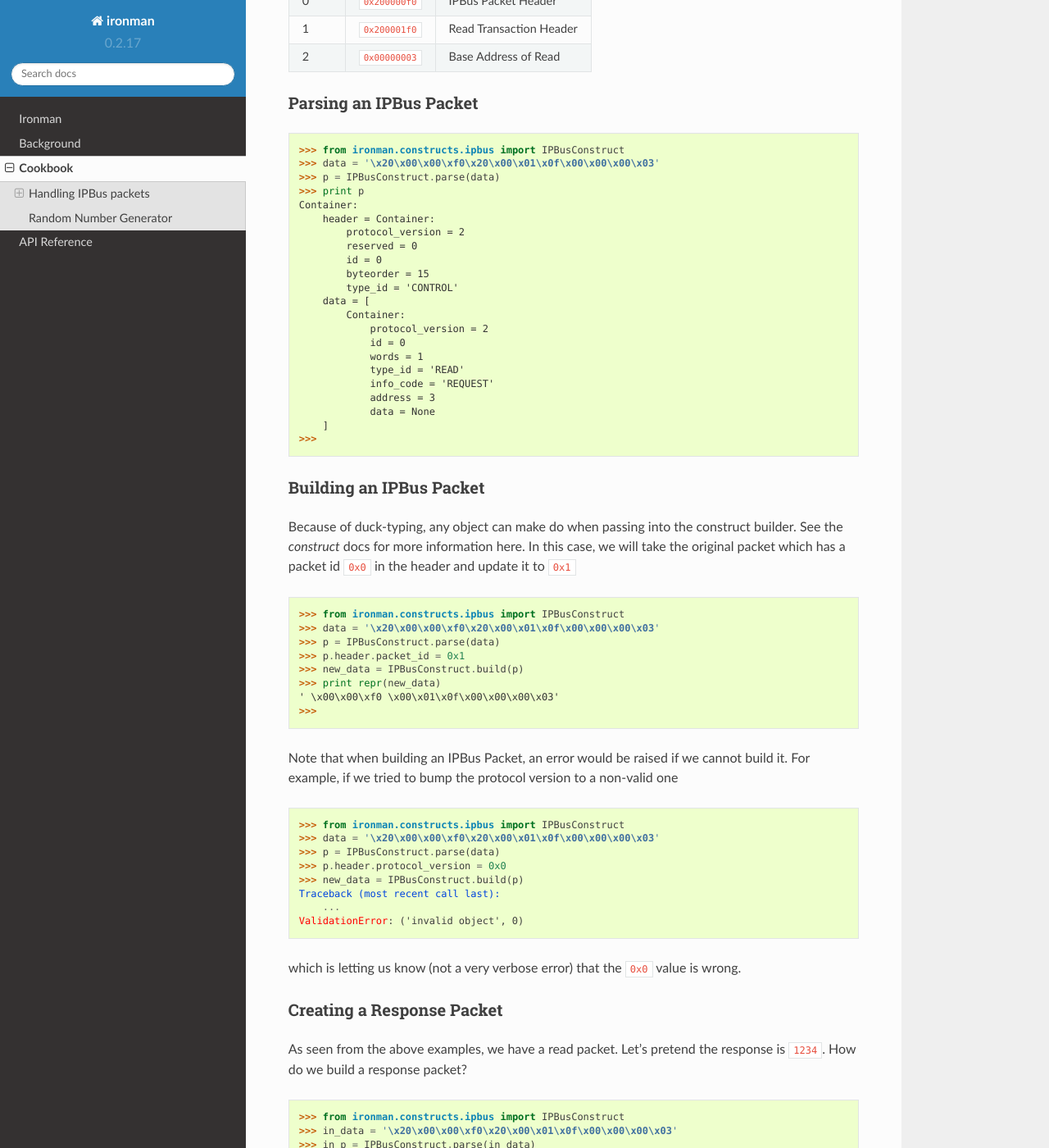
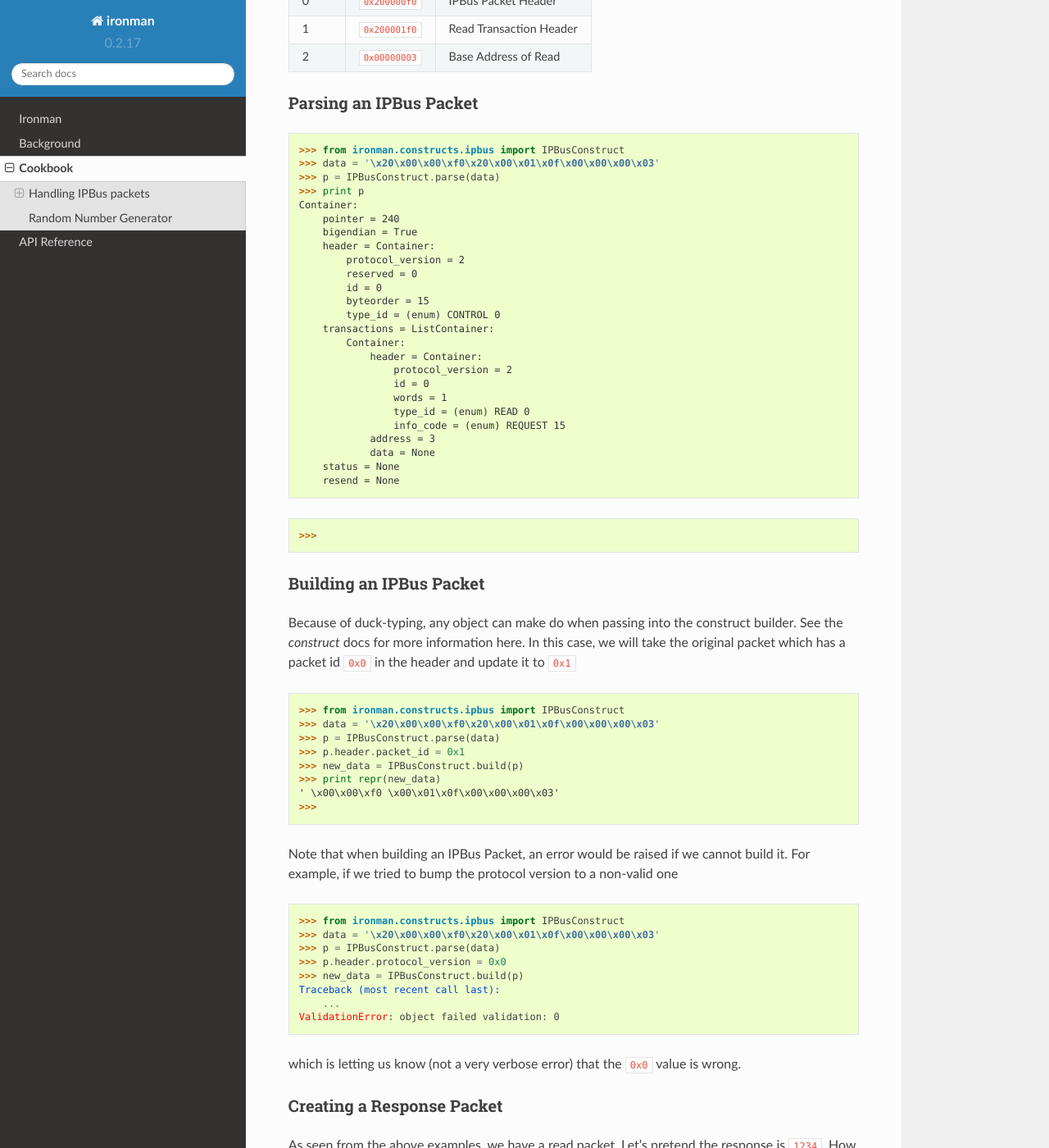
Before and after one commit to kratsg/ironman, a Sphinx documentation site: the page built from docs/cookbook.rst, in a window 1280 px wide and 1400 px high, scrolled down 573 px. Shown: the whole window at 82% size. Built offline with Sphinx 7.4.7 and the Read the Docs theme 2.0.0, drawn with Linux system fonts in a browser that asks for light colours; some of the changed text lies outside the part shown.

Commit message:
update cookbook recipe

```diff
--- a/docs/cookbook.rst
+++ b/docs/cookbook.rst
@@ -33,22 +33,27 @@ Parsing an IPBus Packet
 >>> p = IPBusConstruct.parse(data)
 >>> print p
 Container:
+    pointer = 240
+    bigendian = True
     header = Container:
         protocol_version = 2
         reserved = 0
         id = 0
         byteorder = 15
-        type_id = 'CONTROL'
-    data = [
+        type_id = (enum) CONTROL 0
+    transactions = ListContainer:
         Container:
-            protocol_version = 2
-            id = 0
-            words = 1
-            type_id = 'READ'
-            info_code = 'REQUEST'
+            header = Container:
+                protocol_version = 2
+                id = 0
+                words = 1
+                type_id = (enum) READ 0
+                info_code = (enum) REQUEST 15
             address = 3
             data = None
-    ]
+    status = None
+    resend = None
+
 >>>
 
 Building an IPBus Packet
@@ -74,7 +79,8 @@ Note that when building an IPBus Packet, an error would be raised if we cannot b
 >>> new_data = IPBusConstruct.build(p)
 Traceback (most recent call last):
     ...
-ValidationError: ('invalid object', 0)
+ValidationError: object failed validation: 0
+
 
 which is letting us know (not a very verbose error) that the :code:`0x0` value is wrong.
 
@@ -87,12 +93,12 @@ As seen from the above examples, we have a read packet. Let's pretend the respon
 >>> in_data = '\x20\x00\x00\xf0\x20\x00\x01\x0f\x00\x00\x00\x03'
 >>> in_p = IPBusConstruct.parse(in_data)
 >>> out_p = in_p
->>> out_p.data[0].data = [int("1234".encode("hex"), 16)]
+>>> out_p.transactions[0].data = [int("1234".encode("hex"), 16)]
 >>> out_data = IPBusConstruct.build(out_p)
 Traceback (most recent call last):
     ...
-AssertionError: assert [825373492] is None
->>> out_p.data[0].info_code = 'SUCCESS'
+CheckError: check failed during building
+>>> out_p.transactions[0].header.info_code = 'SUCCESS'
 >>> out_data = IPBusConstruct.build(out_p)
 >>> print repr(out_data)
 ' \x00\x00\xf0 \x00\x01\x00\x00\x00\x00\x031234'
@@ -145,7 +151,7 @@ One might like to be able to generate a full test of the ``ironman`` suite by se
 ...     return
 ...
 >>> def buildResponsePacket(packet):
-...     packet.response.data[0].info_code = 'SUCCESS'
+...     packet.response.transactions[0].header.info_code = 'SUCCESS'
 ...     return IPBusConstruct.build(packet.response)
 ...
 >>> def printPacket(raw):
@@ -157,23 +163,25 @@ One might like to be able to generate a full test of the ``ironman`` suite by se
 >>> d.callback('200000f02000010f00000002'.decode('hex'))  # read the upper limit
 raw: '200000f0200001000000000200000039'
 Container:
+    pointer = 240
+    bigendian = True
     header = Container:
-	protocol_version = 2
-	reserved = 0
-	id = 0
-	byteorder = 15
-	type_id = 'CONTROL'
-    data = [
-	Container:
-	    protocol_version = 2
-	    id = 0
-	    words = 1
-	    type_id = 'READ'
-	    info_code = 'SUCCESS'
-	    address = 2
-	    data = [
-		57
-	    ]
-    ]
-data: 9
+        protocol_version = 2
+        reserved = 0
+        id = 0
+        byteorder = 15
+        type_id = (enum) CONTROL 0
+    transactions = ListContainer:
+        Container:
+            header = Container:
+                protocol_version = 2
+                id = 0
+                words = 1
+                type_id = (enum) READ 0
+                info_code = (enum) SUCCESS 0
+            address = 2
+            data = ListContainer:
+                57
+    status = None
+    resend = None
 >>>
```
